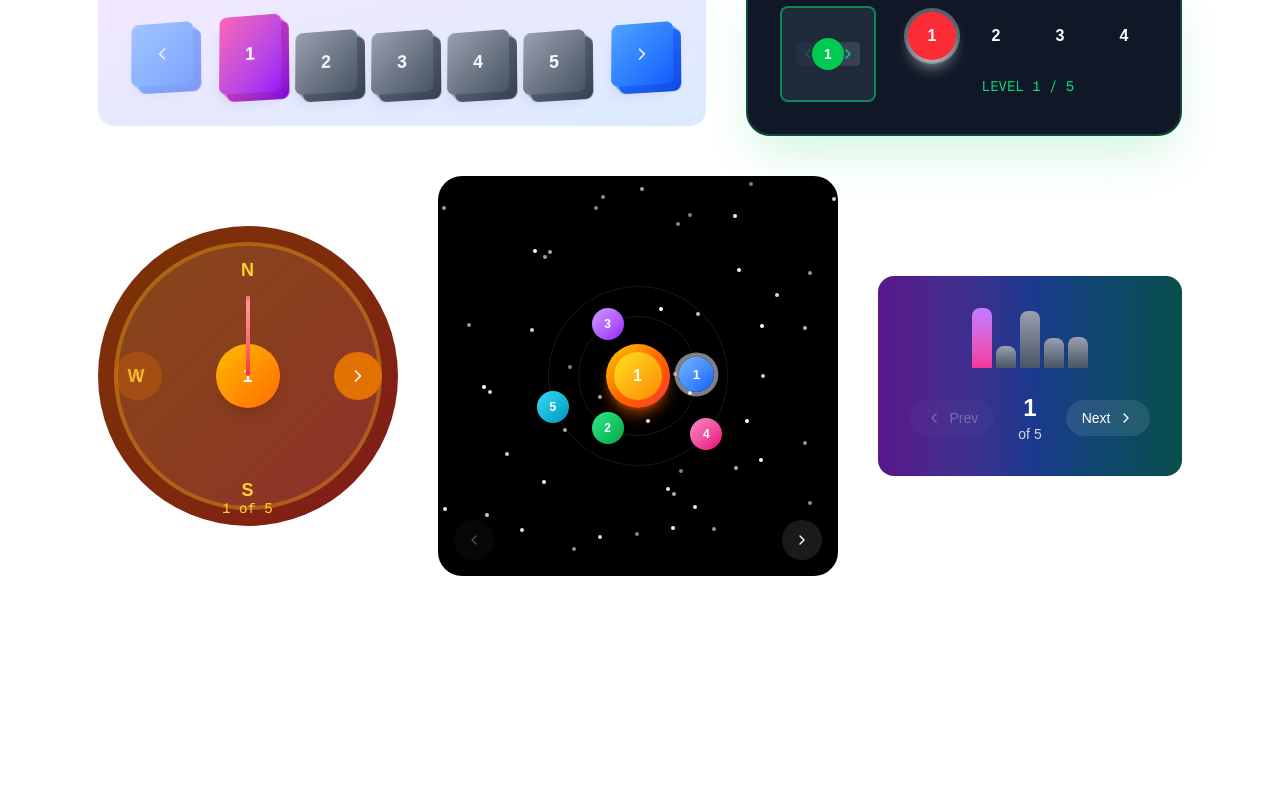
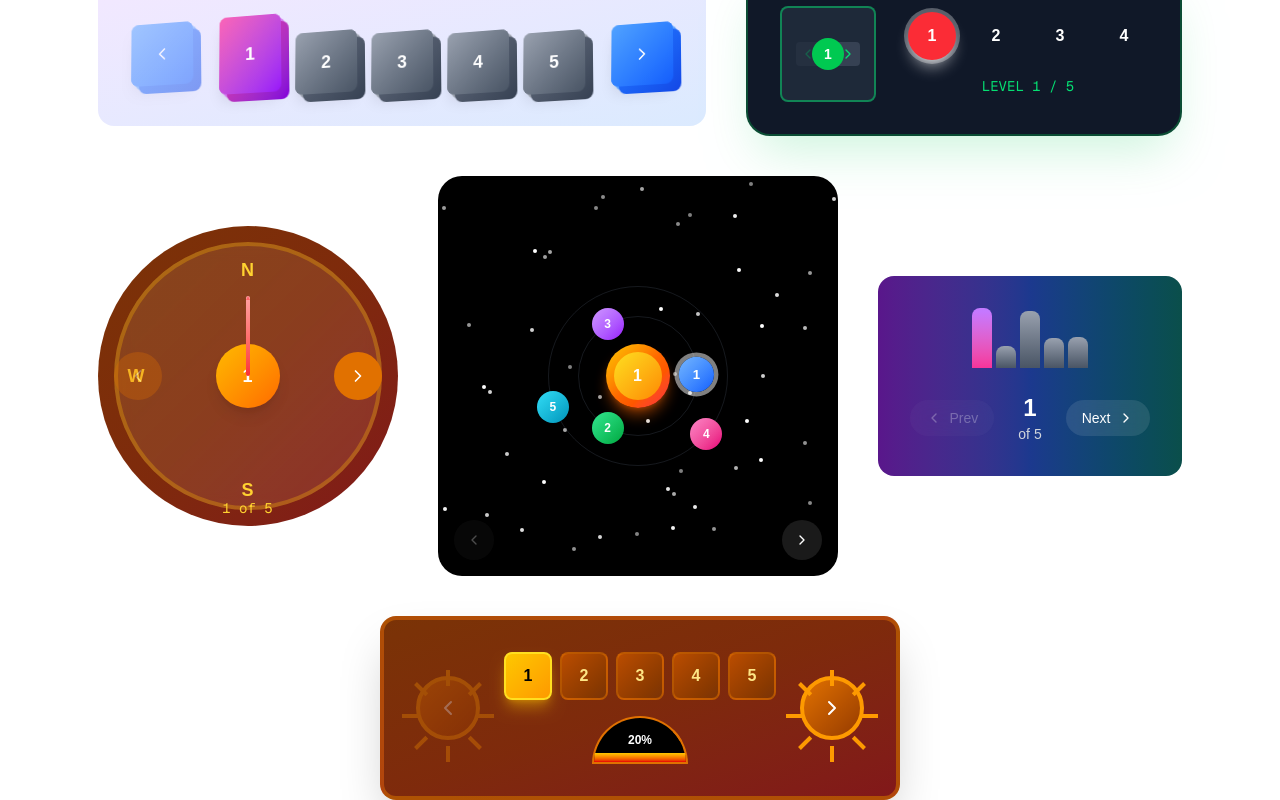
Before and after one commit to Prohor722/tailwind_compoenets, a Next.js app: page /pagination in a window 1280 px wide. Shown: the part 2048-2848 px from the top of the page. Before the commit the page ends 2624 px from the top, so only its background shows below. Built offline with nearby package versions, Linux system fonts and the light colour scheme.

Commit message:
another pagination added

```diff
--- a/app/pagination/page.tsx
+++ b/app/pagination/page.tsx
@@ -22,6 +22,13 @@ const PaginationPage = () => {
   const [selectedButton, setSelectedButton] = useState<"left" | "right" | null>(null);
   const [hoveredPlanet, setHoveredPlanet] = useState<number | null>(null);
   const [animating, setAnimating] = useState(false);
+  const [steamAnimation, setSteamAnimation] = useState(false);
+
+  const handlePageChange = (page: number) => {
+    setSteamAnimation(true);
+    setTimeout(() => setSteamAnimation(false), 1000);
+    onPageChange(page);
+  };
 
   const triggerAnimation = (page: number) => {
     setAnimating(true);
@@ -1606,6 +1613,120 @@ const PaginationPage = () => {
         </div>
       </div>
 
+      {/* Pagination 44  */}
+      <div className="relative bg-gradient-to-br from-amber-900 via-orange-900 to-red-900 rounded-2xl p-8 border-4 border-amber-600/50 shadow-2xl">
+        {/* Steam Effect */}
+        {steamAnimation && (
+          <div className="absolute inset-0 pointer-events-none">
+            {Array.from({ length: 10 }, (_, i) => (
+              <div
+                key={i}
+                className="absolute w-2 h-2 bg-white/60 rounded-full animate-bounce"
+                style={{
+                  left: `${Math.random() * 100}%`,
+                  bottom: '20px',
+                  animationDelay: `${Math.random() * 0.5}s`,
+                  animationDuration: '1s'
+                }}
+              />
+            ))}
+          </div>
+        )}
+
+        <div className="flex items-center justify-center space-x-6">
+          {/* Left Gear */}
+          <div className="relative">
+            <button
+              onClick={() => handlePageChange(currentPage - 1)}
+              disabled={currentPage === 1}
+              className="w-16 h-16 rounded-full bg-gradient-to-br from-amber-600 to-amber-800 border-4 border-amber-500 flex items-center justify-center text-white transition-transform hover:rotate-45 disabled:opacity-30 disabled:cursor-not-allowed disabled:hover:rotate-0"
+            >
+              <ChevronLeft size={24} />
+              {/* Gear Teeth */}
+              {Array.from({ length: 8 }, (_, i) => (
+                <div
+                  key={i}
+                  className="absolute w-1 h-4 bg-amber-500"
+                  style={{
+                    transform: `rotate(${i * 45}deg) translateY(-30px)`,
+                    transformOrigin: 'bottom center'
+                  }}
+                />
+              ))}
+            </button>
+          </div>
+
+          {/* Main Display */}
+          <div className="flex flex-col items-center space-y-4">
+            <div className="flex items-center space-x-2">
+              {Array.from({ length: Math.min(5, totalPages) }, (_, i) => {
+                let pageNum;
+                if (totalPages <= 5) {
+                  pageNum = i + 1;
+                } else if (currentPage <= 3) {
+                  pageNum = i + 1;
+                } else if (currentPage >= totalPages - 2) {
+                  pageNum = totalPages - 4 + i;
+                } else {
+                  pageNum = currentPage - 2 + i;
+                }
+
+                const isActive = currentPage === pageNum;
+
+                return (
+                  <button
+                    key={pageNum}
+                    onClick={() => handlePageChange(pageNum)}
+                    className={`w-12 h-12 rounded-lg font-bold transition-all duration-300 transform hover:scale-105 ${isActive
+                        ? 'bg-gradient-to-br from-yellow-400 to-amber-500 text-black shadow-lg shadow-yellow-500/50 border-2 border-yellow-300'
+                        : 'bg-gradient-to-br from-amber-700 to-amber-900 text-amber-200 border-2 border-amber-600/50 hover:from-amber-600 hover:to-amber-800'
+                      }`}
+                  >
+                    {pageNum}
+                  </button>
+                );
+              })}
+            </div>
+
+            {/* Pressure Gauge */}
+            <div className="relative w-24 h-12 bg-black rounded-t-full border-2 border-amber-600 overflow-hidden">
+              <div
+                className="absolute bottom-0 left-0 bg-gradient-to-t from-red-600 to-yellow-400 transition-all duration-500"
+                style={{
+                  width: '100%',
+                  height: `${(currentPage / totalPages) * 100}%`
+                }}
+              />
+              <div className="absolute inset-0 flex items-center justify-center text-white text-xs font-bold">
+                {Math.round((currentPage / totalPages) * 100)}%
+              </div>
+            </div>
+          </div>
+
+          {/* Right Gear */}
+          <div className="relative">
+            <button
+              onClick={() => handlePageChange(currentPage + 1)}
+              disabled={currentPage === totalPages}
+              className="w-16 h-16 rounded-full bg-gradient-to-br from-amber-600 to-amber-800 border-4 border-amber-500 flex items-center justify-center text-white transition-transform hover:-rotate-45 disabled:opacity-30 disabled:cursor-not-allowed disabled:hover:rotate-0"
+            >
+              <ChevronRight size={24} />
+              {/* Gear Teeth */}
+              {Array.from({ length: 8 }, (_, i) => (
+                <div
+                  key={i}
+                  className="absolute w-1 h-4 bg-amber-500"
+                  style={{
+                    transform: `rotate(${i * 45}deg) translateY(-30px)`,
+                    transformOrigin: 'bottom center'
+                  }}
+                />
+              ))}
+            </button>
+          </div>
+        </div>
+      </div>
+
     </div>
   );
 };
```
